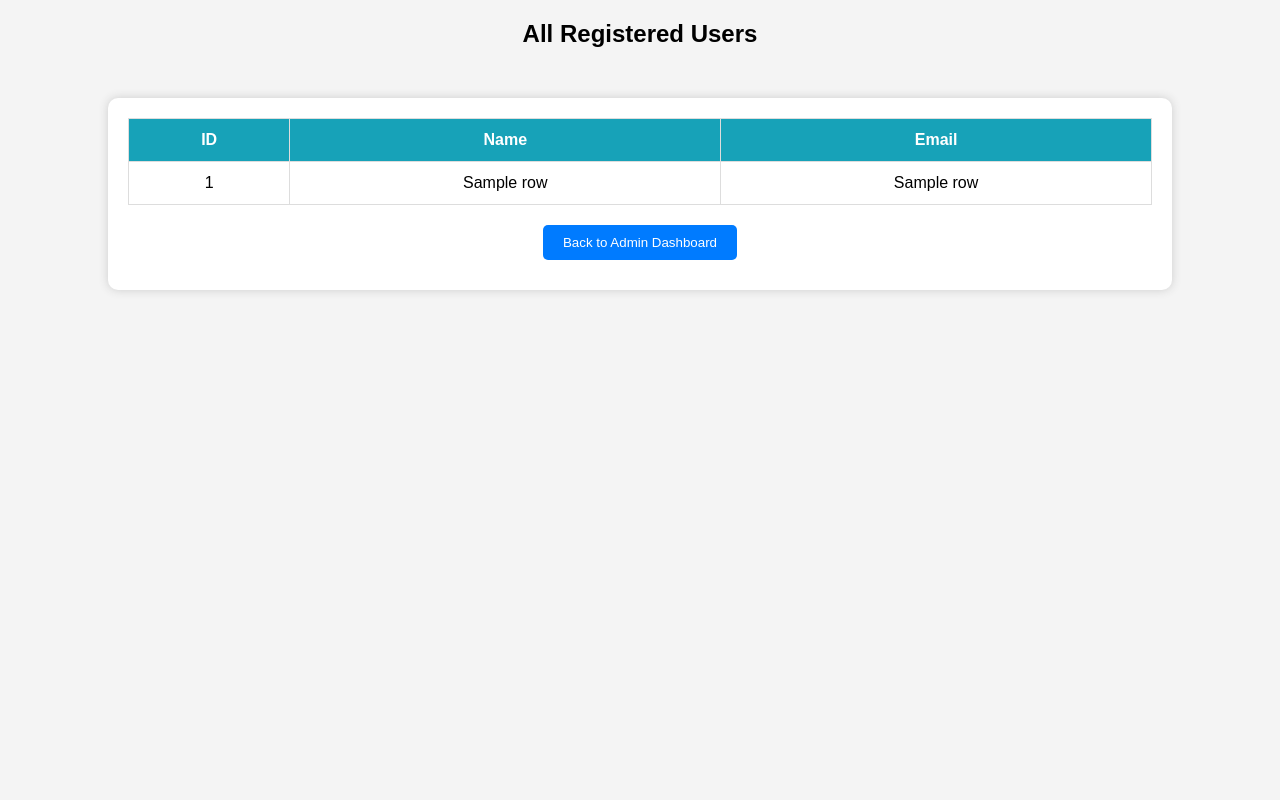
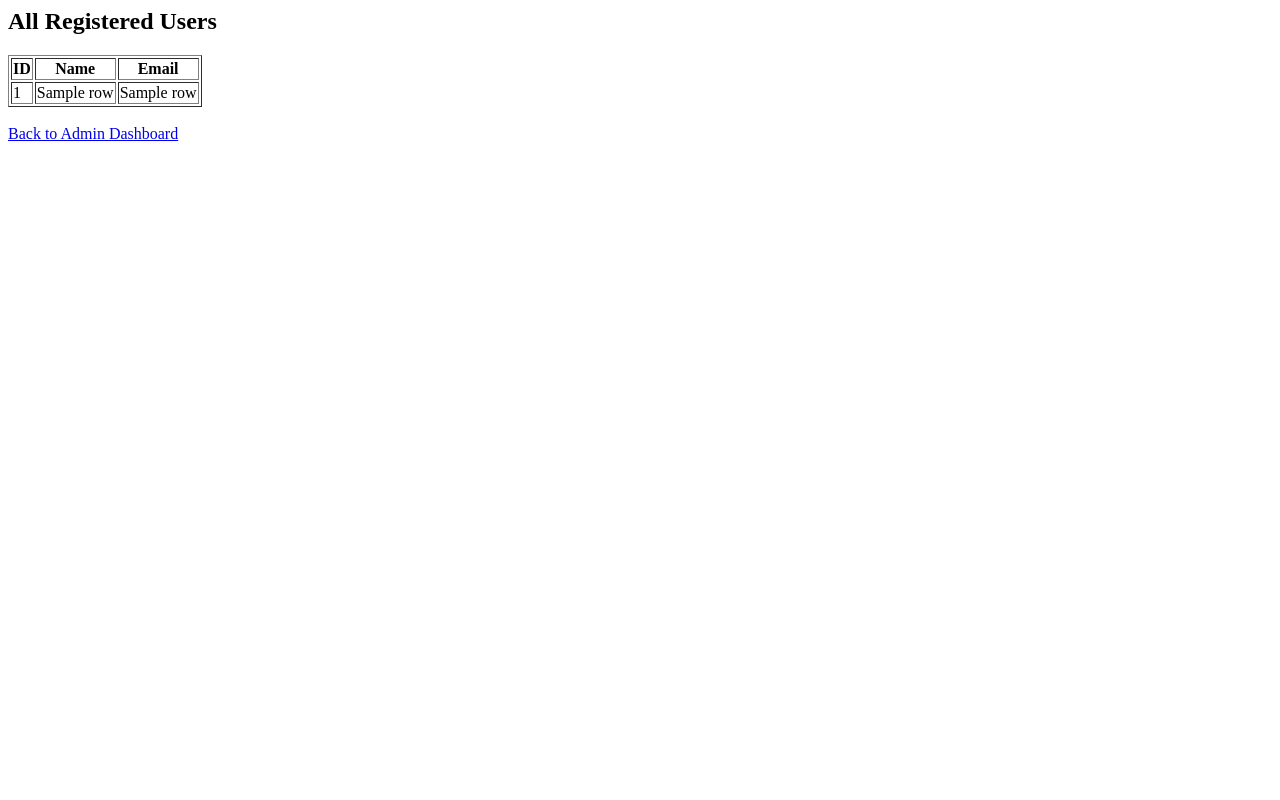
Before and after one commit to shravanikenchu-web/Online-Gas-Booking-System, a Python web app: template templates/11_view_users.html in a window 1280 px wide. Run offline with Jinja, Linux system fonts and the light colour scheme; the template is opened without the code that fills it: most values are stand-ins (such as "Sample title", 1, 10 or a date in 2020).

Commit message:
Update 11_view_users.html

```diff
--- a/templates/11_view_users.html
+++ b/templates/11_view_users.html
@@ -1,61 +1,13 @@
-<!DOCTYPE html>
+<! DOCTYPE html>
 <html>
 <head>
     <title>View Users</title>
-
-    <link rel="stylesheet" href="{{ url_for('static', filename='style.css') }}">
-
-    <style>
-        body {
-            font-family: Arial;
-            background: #f4f4f4;
-            text-align: center;
-        }
-
-        .box {
-            width: 80%;
-            margin: 50px auto;
-            background: white;
-            padding: 20px;
-            border-radius: 10px;
-            box-shadow: 0px 0px 10px #ccc;
-        }
-
-        table {
-            width: 100%;
-            border-collapse: collapse;
-        }
-
-        th, td {
-            padding: 12px;
-            border: 1px solid #ddd;
-        }
-
-        th {
-            background: #17a2b8;
-            color: white;
-        }
-
-        a button {
-            margin-top: 20px;
-            padding: 10px 20px;
-            background: #007bff;
-            color: white;
-            border: none;
-            cursor: pointer;
-            border-radius: 5px;
-        }
-    </style>
-
 </head>
-
 <body>
 
 <h2>All Registered Users</h2>
 
-<div class="box">
-
-    <table>
+<table border="1">
 
 <tr>
     <th>ID</th>
@@ -73,11 +25,9 @@
 
 </table>
 
-    <a href="/admin_dashboard">
-        <button>Back to Admin Dashboard</button>
-    </a>
+<br>
 
-</div>
+<a href="/admin_dashboard">Back to Admin Dashboard</a>
 
 </body>
 </html>
```
Lines whose indentation alone changed are shown as unchanged.
